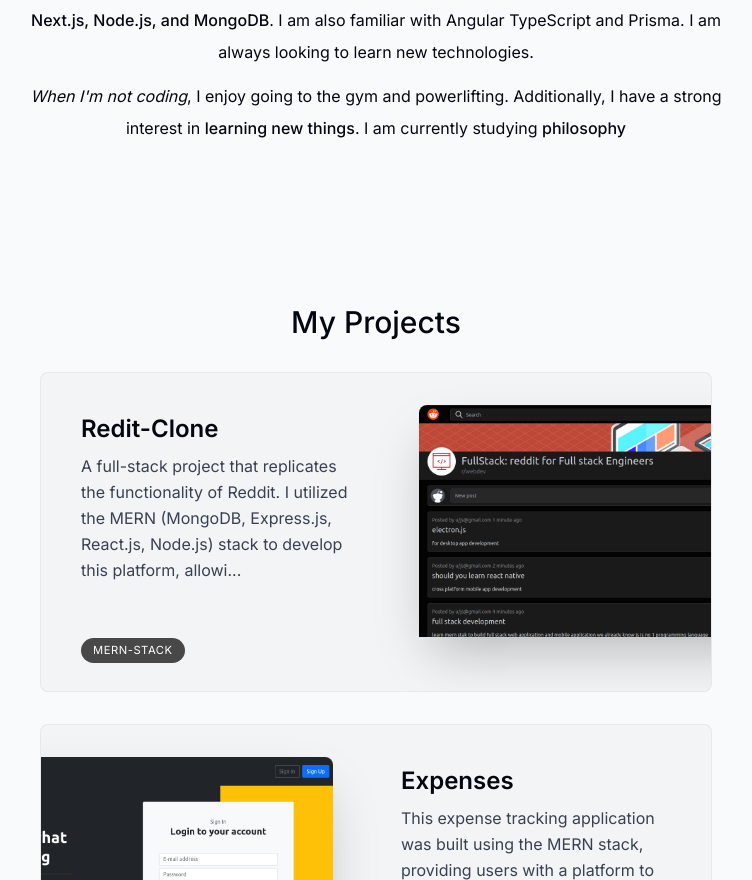
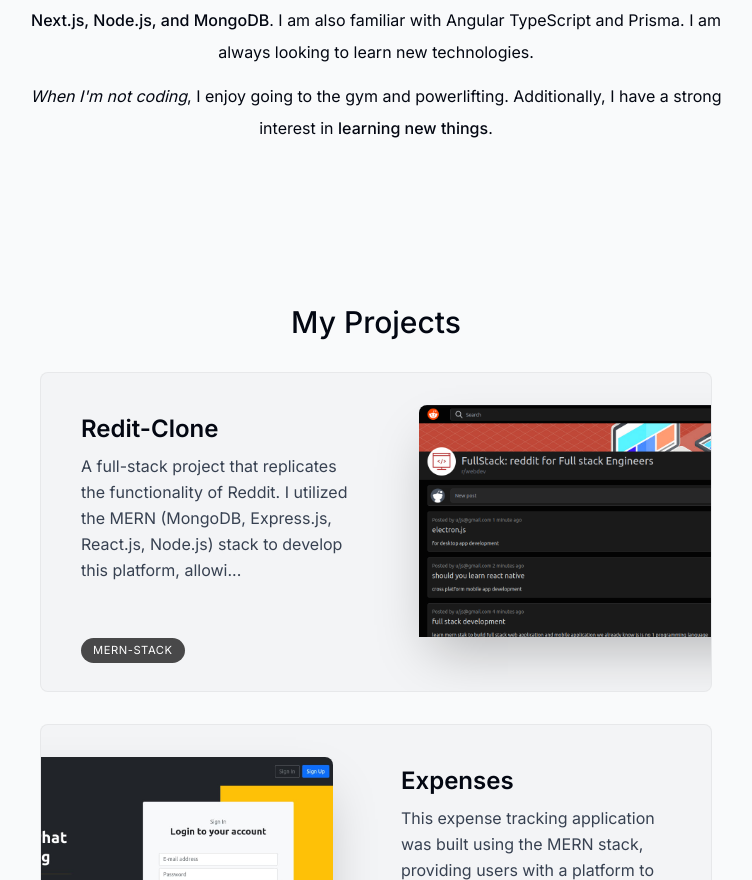
Before and after one commit to Tuhsarshrivastav/nextJsPortfolio, a Next.js app: page / in a window 1280 px wide. Shown: the part 962-1842 px from the top of the page, without its empty margins (264-1016 px from the left). Built offline with nearby package versions, Linux system fonts and the light colour scheme.

Commit message:
Update about.tsx

```diff
--- a/components/about.tsx
+++ b/components/about.tsx
@@ -38,8 +38,7 @@ export default function About() {
       <p>
         <span className="italic">When I'm not coding</span>, I enjoy going to the gym and powerlifting. Additionally,
     I have a strong interest in{" "}
-        <span className="font-medium">learning new things</span>. I am currently studying{" "}
-        <span className="font-medium">philosophy</span>
+        <span className="font-medium">learning new things</span>.{" "}
       </p>
     </motion.section>
   );
```
